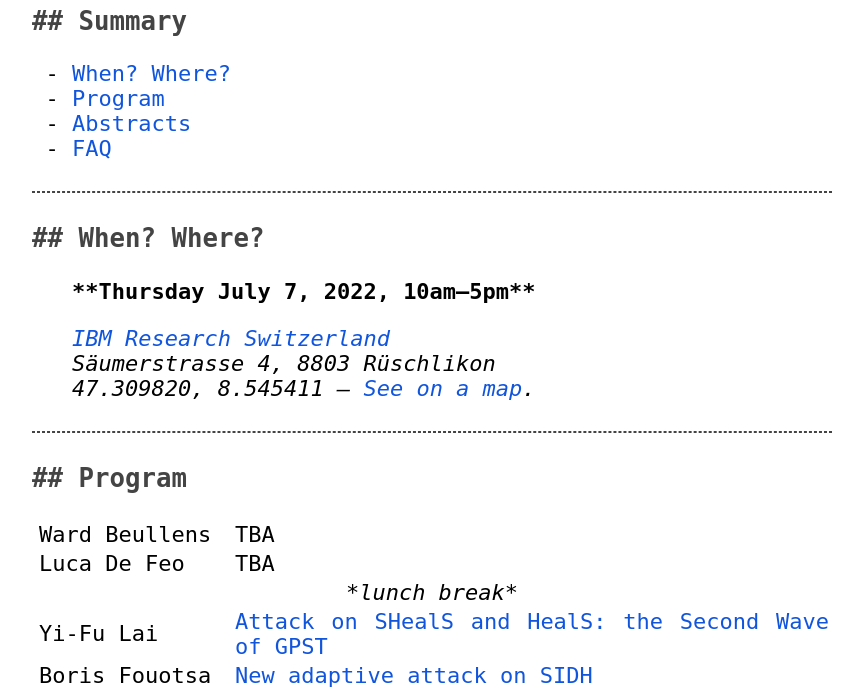
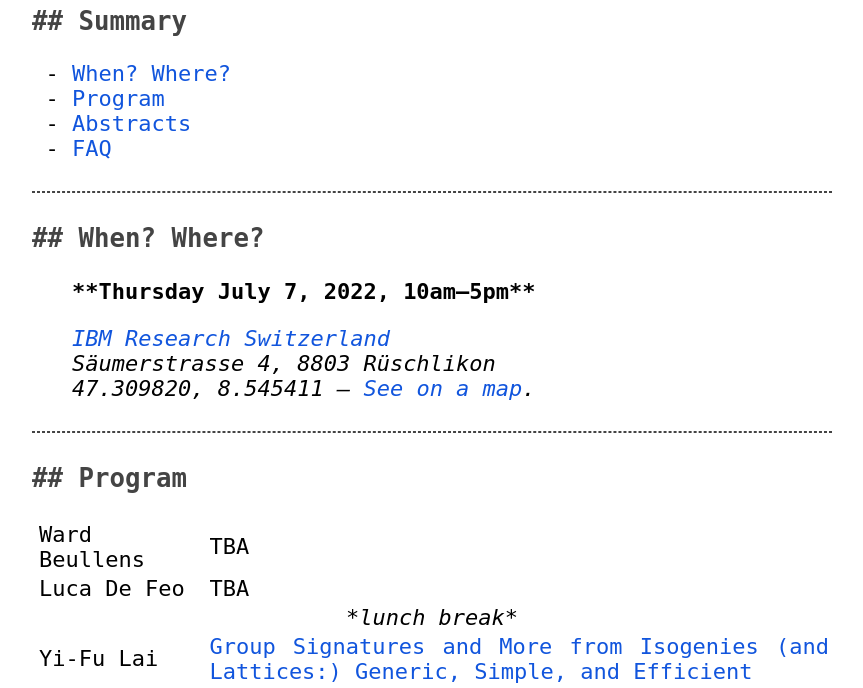
Before and after one commit to defeo/2022-isogeny-day, a plain HTML site: page index.html in a window 1280 px wide. Shown: the part 127-815 px from the top of the page, without its empty margins (208-1071 px from the left). Drawn offline with Linux system fonts and the light colour scheme.

Commit message:
Updated Yi-Fu's title

```diff
--- a/index.html
+++ b/index.html
@@ -95,7 +95,8 @@
       <tr>
 	<td></td>
 	<td>Yi-Fu Lai</td>
-	<td><a href="#yi-fu">Attack on SHealS and HealS: the Second Wave of GPST</a></td>
+	<td><a href="#yi-fu">Group Signatures and More from Isogenies
+	    (and Lattices:) Generic, Simple, and Efficient</a></td>
       </tr>
       <tr>
 	<td></td>
```
